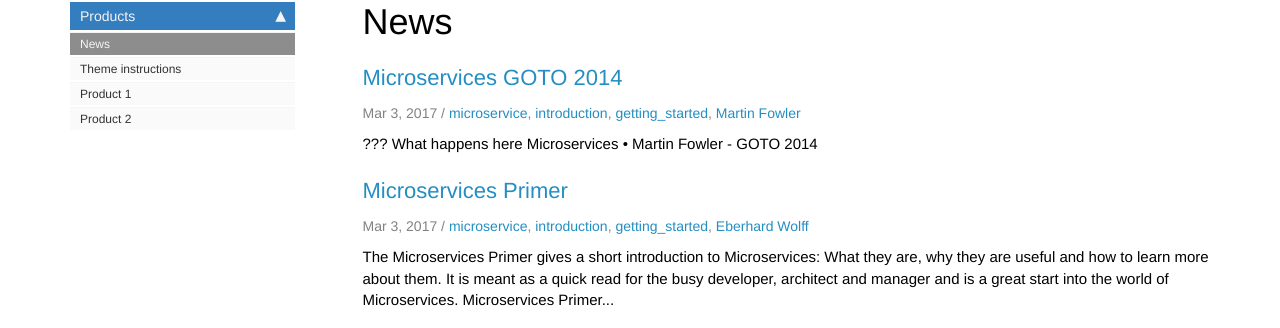
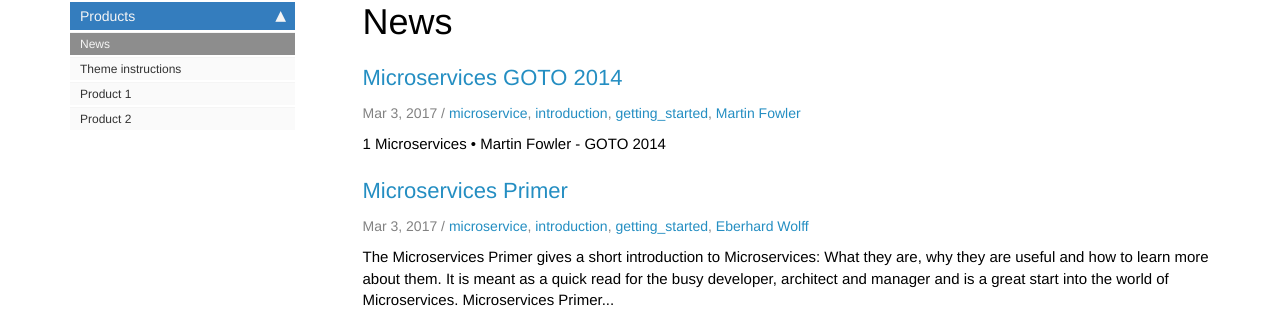
Before and after one commit to paruff/microservices, a Jekyll site: the page built from pages/news/news.html, in a window 1280 px wide and 1316 px high. Shown: the part 109-437 px from the top of the window. Built offline with Jekyll 4.4.1, drawn with Linux system fonts in a browser that asks for light colours; nearby versions of some CDN libraries; comment, search, counter and statistics services are not loaded.

Commit message:
iterating 1

```diff
--- a/_posts/2017-03-03-microservices-goto2014.md
+++ b/_posts/2017-03-03-microservices-goto2014.md
@@ -6,11 +6,9 @@ summary: "Martin Fowler provides and overview of Microservices."
 tags: [microservice, introduction, getting_started, Martin Fowler]
 ---
 
-???
-What happens
+1
 {% include youtubePlayer.html id=wgdBVIX9ifA%}
 
-here
 [Microservices • Martin Fowler - GOTO 2014](https://youtu.be/wgdBVIX9ifA)
 
 {% include links.html %}
```
